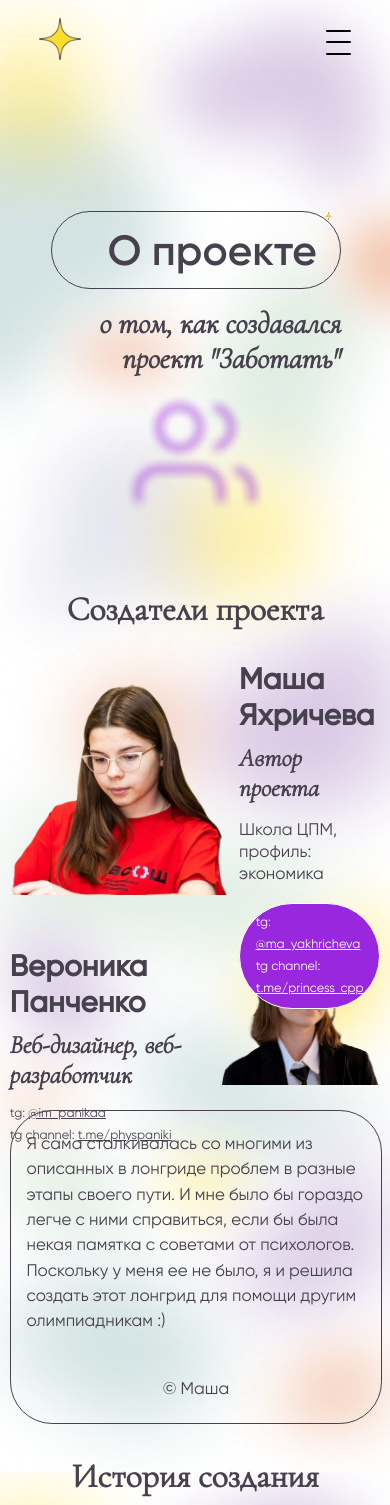
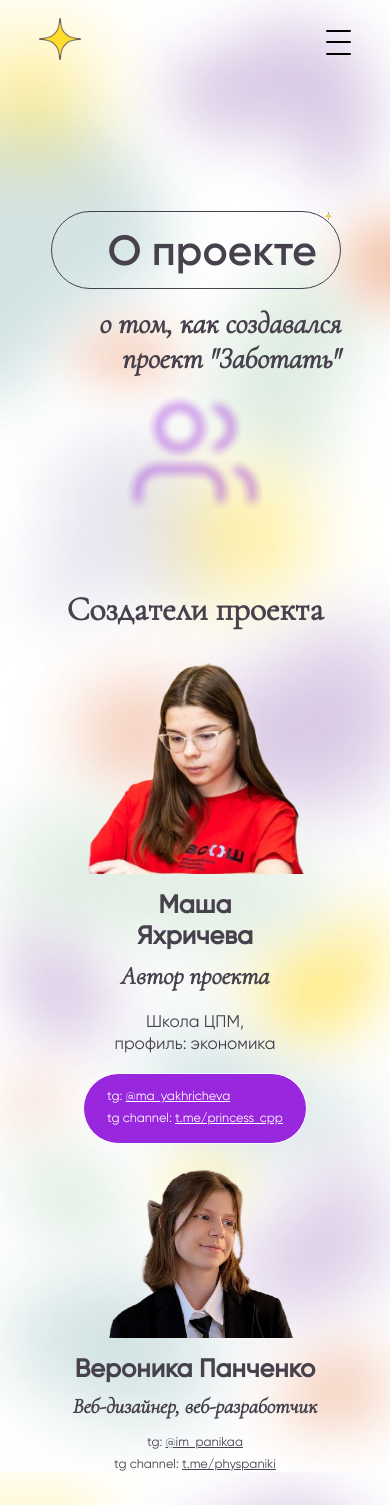
Before and after one commit to impanikaa/longread-app, a React (Create React App) app: page /about in a window 390 px wide. Shown: the top 1505 px of the page. Built offline with nearby package versions, Linux system fonts and the light colour scheme.

Commit message:
правка адаптивности на главной и about

```diff
--- a/src/components/about/style.module.css
+++ b/src/components/about/style.module.css
@@ -504,7 +504,8 @@
     }
 
     .cr_1 img {
-        height: 25vh;
+        height: auto;
+        width: 35%;
     }
 
     .cr_1_text {
@@ -565,7 +566,7 @@
     }
 }
 
-@media (max-width: 370px) {
+@media (max-width: 500px) {
     .links_block {
         padding: 1.5vh 6vw;
     }
@@ -594,6 +595,7 @@
 
     .cr_1 img {
         height: 25vh;
+        width: auto;
         margin-right: 0;
         margin-bottom: 2vh;
     }
```
